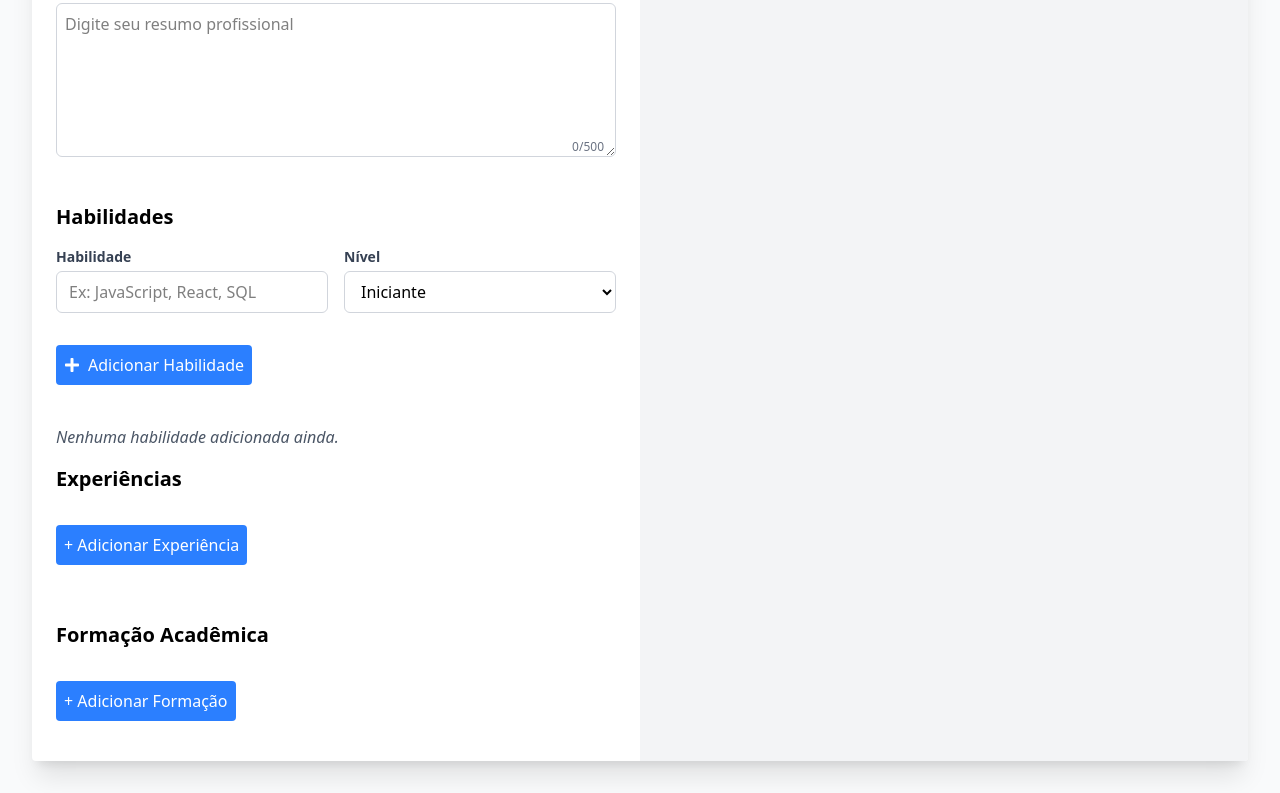
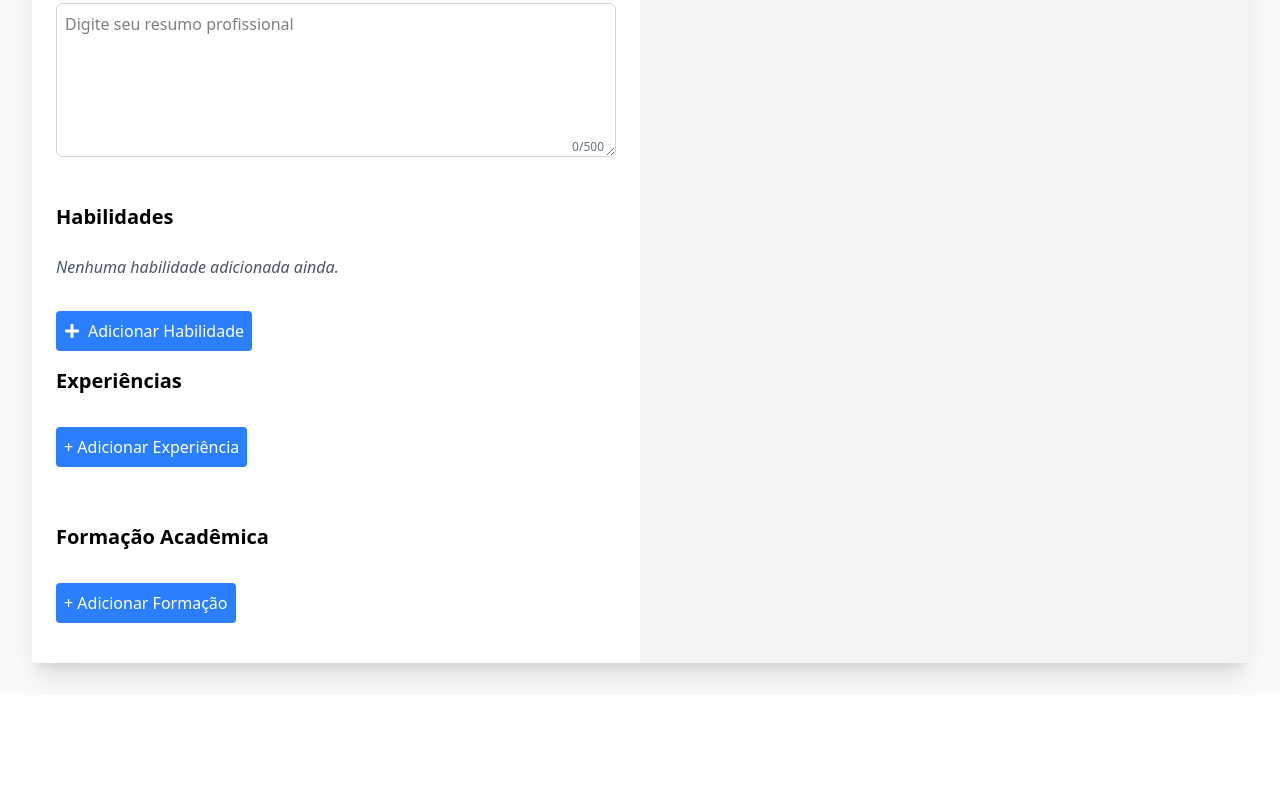
Before and after one commit to Toteck/nextfolio, a React (Vite) app: page / in a window 1280 px wide. Shown: the part 683-1476 px from the top of the page. After the commit the page ends 1378 px from the top, so only its background shows below. Built offline with nearby package versions, Linux system fonts and the light colour scheme.

Commit message:
feat: Integrate useResume context for managing habilidades and enhance component structure

```diff
--- a/src/components/form/habilidades/Habilidades.tsx
+++ b/src/components/form/habilidades/Habilidades.tsx
@@ -1,30 +1,51 @@
-import { habilidades } from "../../../mockup/habilidades";
+import { useResume, type Habilidade } from "../../../context/CurriculoContext";
 import { Button } from "../../Button";
 import { HabilidadeItem } from "./HabilidadeItem";
-import { InputHabilidades } from "./InputHabilidade";
-import { SelectNivel } from "./SelectNivel";
 import { FaPlus } from "react-icons/fa";
+import { v4 as uuidv4 } from "uuid"
 
 export function Habilidades() {
+    const { habilidades, setHabilidades } = useResume();
+
+
+
+    const handleRemove = (id: string) => {
+        setHabilidades((prevHabilidades) => prevHabilidades.filter((item) => item.id !== id))
+    }
+
+    const handleChange = (id: string, field: keyof Habilidade, value: string) => {
+        setHabilidades((prevHabilidades) =>
+            prevHabilidades.map((item) =>
+                item.id === id ? { ...item, [field]: value } : item
+            )
+        );
+    };
+
+    const handleAdd = () => {
+        const id = uuidv4()
+
+        setHabilidades((prevHabilidades) => [
+            ...prevHabilidades,
+            {
+                id,
+                nome: "",
+                nivel: "Iniciante"
+            }
+        ])
+    }
+
     return (
         <div>
             <h2 className="text-xl font-bold mb-4">Habilidades</h2>
-            <div className="grid grid-cols-1 md:grid-cols-2 gap-4 mb-4">
-                <InputHabilidades />
-                <SelectNivel />
-            </div>
-
-
-            <div className="flex">
-                <Button label="Adicionar Habilidade" icon={<FaPlus />} tooltip="Adicionar Habilidade" onClick={() => { alert("Adicionando habilidade") }} />
-            </div>
-
             {/* Lista de habilidades adicionadas */}
             <div className="mt-6 space-y-4">
                 {/* Exemplo de habilidade */}
-                {habilidades.length > 0 ? (habilidades.map((skill, index) => <HabilidadeItem key={index} nome={skill.nome} onRemove={() => { }} nivel={skill.nivel} />)) : (<p className="text-gray-600 italic mb-4">Nenhuma habilidade adicionada ainda.</p>)}
+                {habilidades.length > 0 ? (habilidades.map((skill) => <HabilidadeItem key={skill.id} item={skill} onRemove={() => handleRemove(skill.id)} onChange={(field, value) => handleChange(skill.id, field, value)} />)) : (<p className="text-gray-600 italic mb-4">Nenhuma habilidade adicionada ainda.</p>)}
             </div>
 
+            <div className="flex">
+                <Button label="Adicionar Habilidade" icon={<FaPlus />} tooltip="Adicionar Habilidade" onClick={handleAdd} />
+            </div>
         </div>
     )
 }
```
